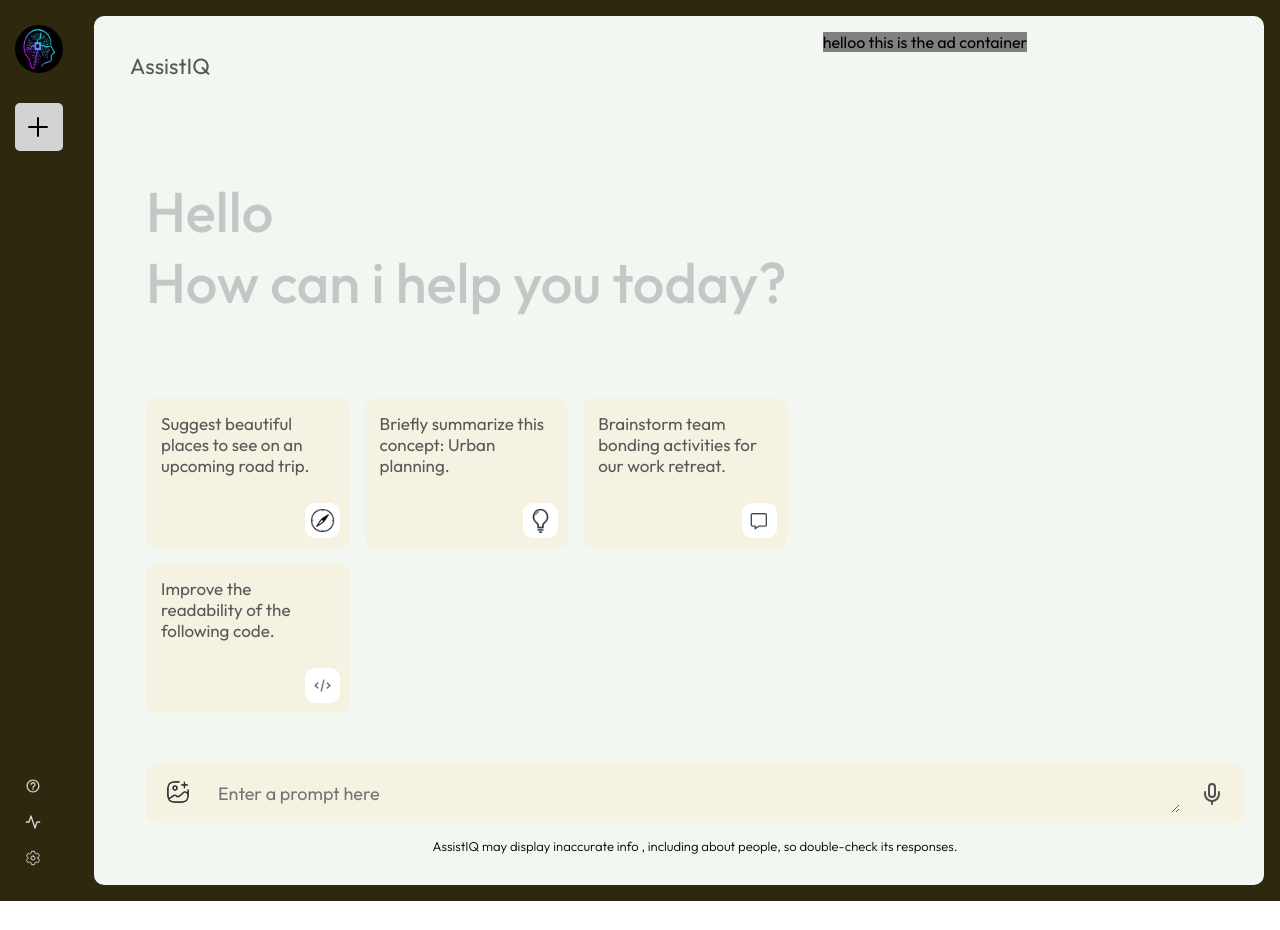
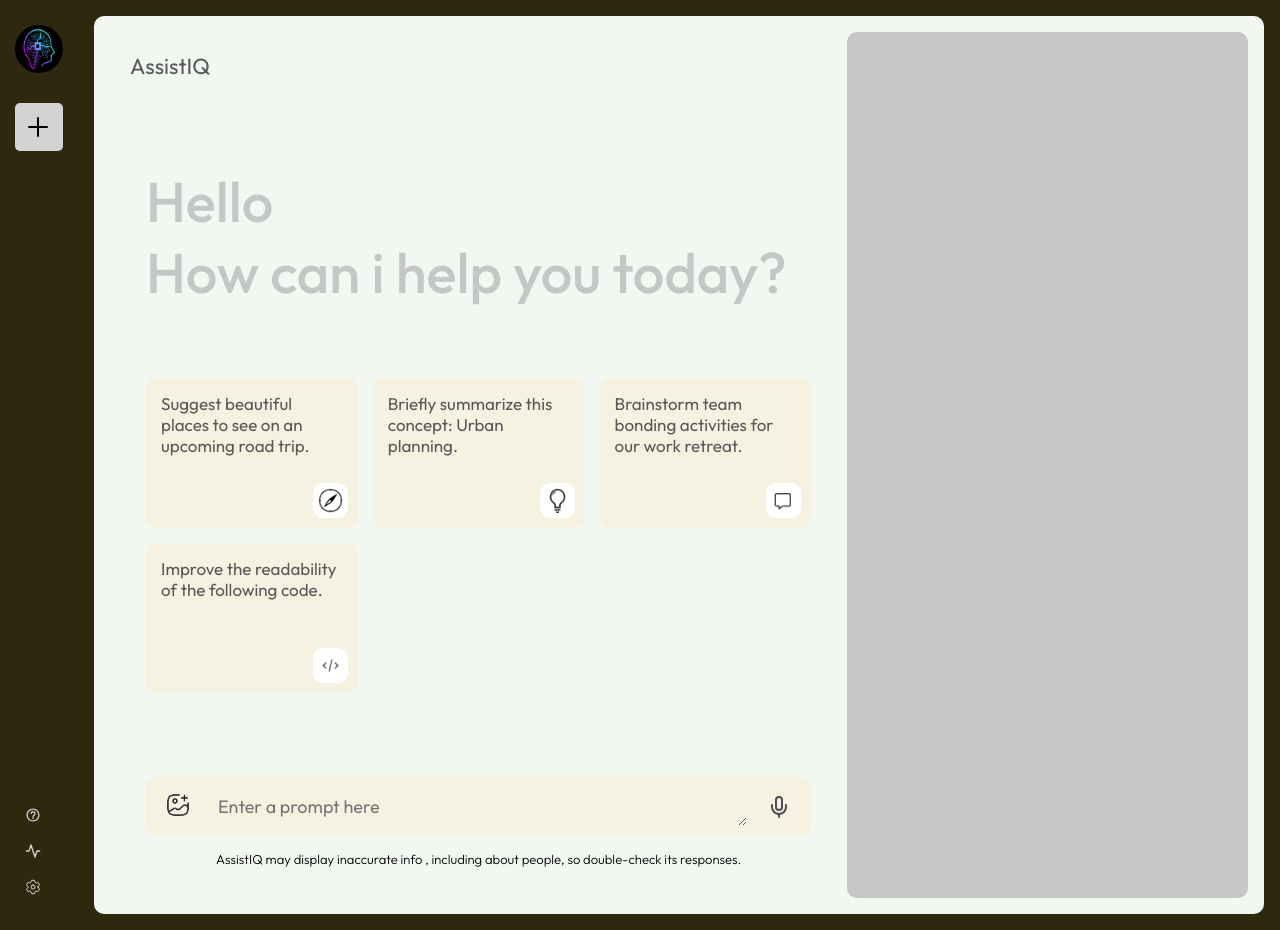
Before and after one commit to NiyatiGarg/Chatbot-N, a React (Vite) app: page / in a window 1280 px wide. Before the commit the page ends 901 px from the top, so only its background shows below. Built offline with nearby package versions, Linux system fonts and the light colour scheme.

Commit message:
added advertisement box at the right

```diff
--- a/src/components/Main/Main.css
+++ b/src/components/Main/Main.css
@@ -12,7 +12,7 @@
     position: relative;
     border: 1rem solid #f2f7f2;
     border-radius: 10px;
-    padding-bottom: 15vh;
+
     background-color: #f2f7f2;
 }
 
@@ -37,7 +37,7 @@
 }
 
 .main .greet {
-    margin: 40px 0px;
+    margin: 30px 0px;
     font-size: 56px;
     color: #c4c7c5;
     font-weight: 500;
@@ -89,10 +89,8 @@
 }
 
 .main-bottom {
-    position: absolute;
     bottom: 0;
     width: 100%;
-    /* max-width: 900px; */
     padding: 0px 20px;
     margin: auto;
 }
@@ -104,6 +102,7 @@
     gap: 20px;
     background-color: #f6f2e2;
     padding: 10px 20px;
+    margin-top: 4rem;
     border-radius: 10px;
 }
 
@@ -146,17 +145,25 @@
 .chat-container{
     display: flex;
     flex-direction: column;
-    /* flex: 2; */
-    /* width: 10vw; */
+    flex: 2;
+    width: 100%;
+    justify-content: space-between;
 }
 
 .ad-container{
    display: flex;
-   background-color: grey;
-   /* flex: 2; */
-   /* width: 40vw; */
-   height: 100%
+   background: #C4C7C5;
+   border-radius: 10px;
+   padding: 1rem;
+   height: 100%;
+   flex: 1
 }
+/* Hides the container on mobile view */
+@media (max-width: 768px) {
+    .ad-container {
+      display: none;
+    }
+  }
 
 .result::-webkit-scrollbar {
     display: none;
--- a/src/components/Main/Main.jsx
+++ b/src/components/Main/Main.jsx
@@ -206,8 +206,8 @@ function Main() {
         </div>
       </div>
       </div>
-      <div classname='ad-container'>
-<p style={{display: 'flex', background: 'grey'}} > helloo this is the ad container</p>
+      <div className='ad-container' >
+
       </div>
       </div>
     </div>
```
